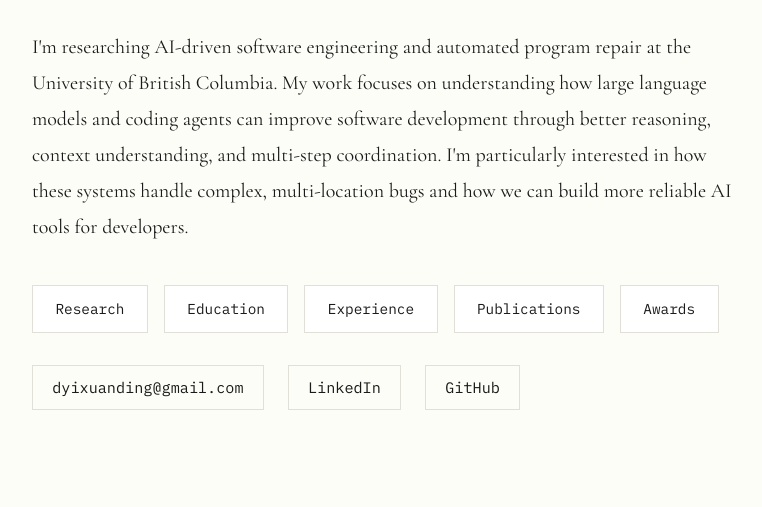
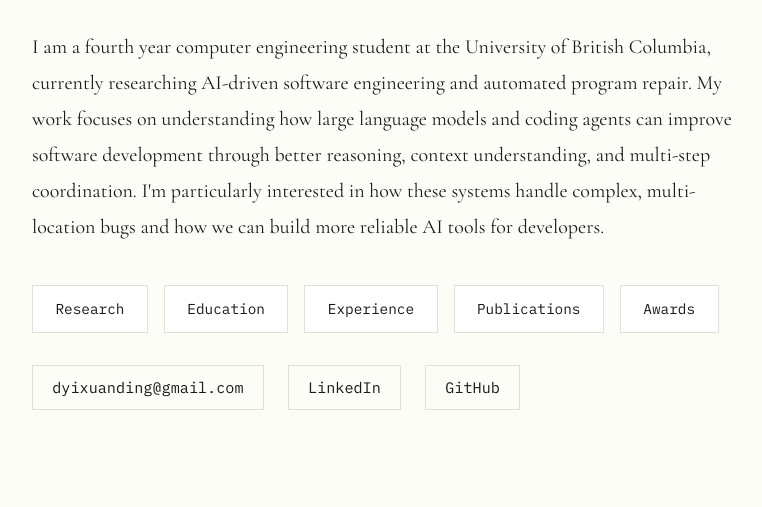
Before and after one commit to danielding110/danielding110.github.io, a plain HTML site: page index.html in a window 1280 px wide. Shown: the part 293-800 px from the top of the page, without its empty margins (190-952 px from the left). Drawn offline with nearby package versions, Linux system fonts and the light colour scheme.

Commit message:
Update hero description for clarity and detail

```diff
--- a/index.html
+++ b/index.html
@@ -491,7 +491,7 @@
             <h1 class="hero-title">Daniel Ding</h1>
             <p class="hero-subtitle">Computer Engineering Student & AI Research Assistant</p>
             <p class="hero-description">
-                I'm researching AI-driven software engineering and automated program repair at the University of British Columbia.
+                I am a fourth year computer engineering student at the University of British Columbia, currently researching AI-driven software engineering and automated program repair.
                 My work focuses on understanding how large language models and coding agents can improve software development through
                 better reasoning, context understanding, and multi-step coordination. I'm particularly interested in how these systems
                 handle complex, multi-location bugs and how we can build more reliable AI tools for developers.
```
